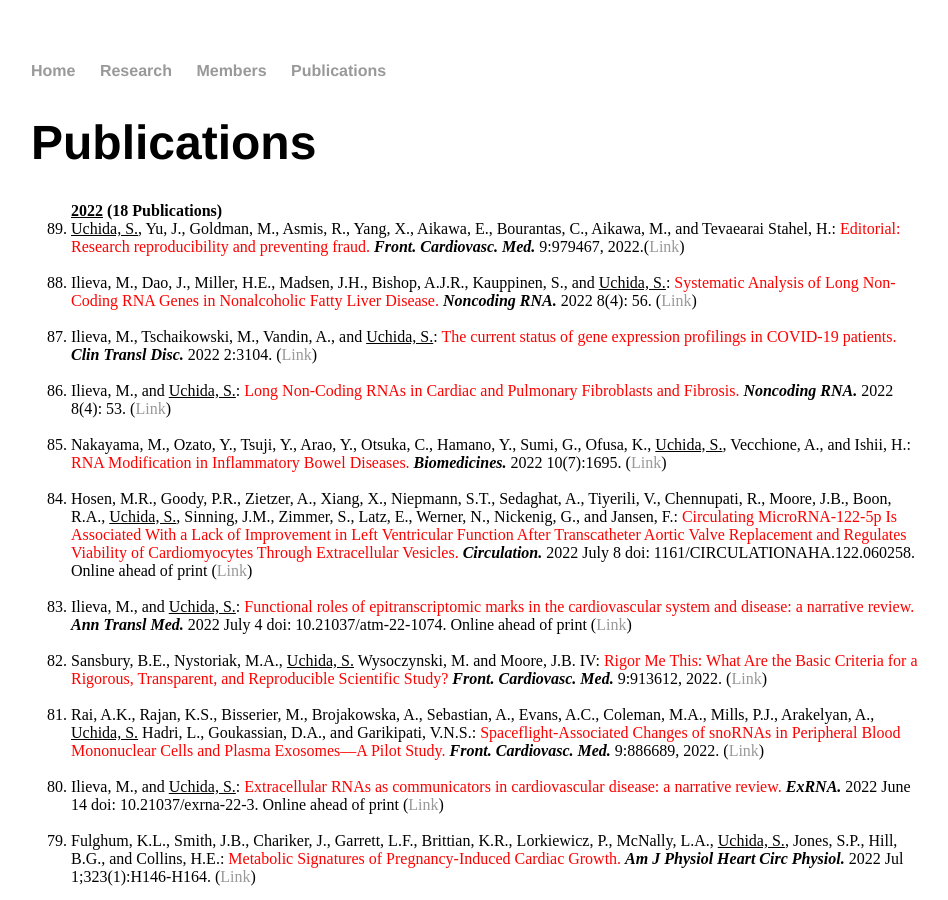
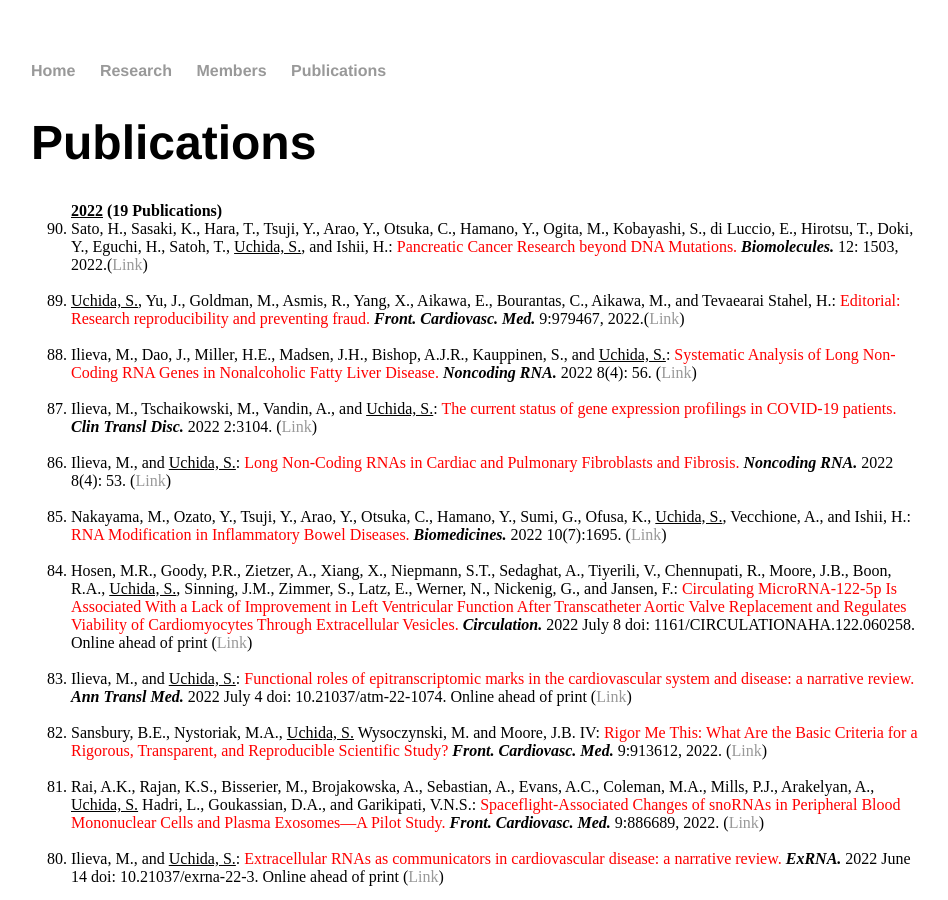
Before and after one commit to heartlncrna/heartlncrna.github.io, a Jekyll site: the page publications/pub_list.html, which Jekyll copies as it is, in a window 1280 px wide and 900 px high. Shown: the whole window, without its empty margins (161-1109 px from the left). Built offline with Jekyll 4.4.1, drawn with Linux system fonts in a browser that asks for light colours.

Commit message:
Update pub_list.html

```diff
--- a/publications/pub_list.html
+++ b/publications/pub_list.html
@@ -27,7 +27,10 @@
 			<p class="Normal">
 			<ol reversed="reversed">
 
-				<strong><u>2022</u>  (18 Publications)</strong>
+				<strong><u>2022</u>  (19 Publications)</strong>
+				<li>	Sato, H., Sasaki, K., Hara, T., Tsuji, Y., Arao, Y., Otsuka, C., Hamano, Y., Ogita, M., Kobayashi, S., di Luccio, E., Hirotsu, T., Doki, Y., Eguchi, H., Satoh, T., <u>Uchida, S.</u>, and Ishii, H.: <font color="red">Pancreatic Cancer Research beyond DNA Mutations.</font> <b><i>Biomolecules. </i></b> 12: 1503, 2022.(<a href="https://www.mdpi.com/2218-273X/12/10/1503">Link</span></a>)</li>
+			<br>
+
 				<li><u>Uchida, S.</u>, Yu, J., Goldman, M., Asmis, R., Yang, X., Aikawa, E., Bourantas, C., Aikawa, M., and Tevaearai Stahel, H.: <font color="red">Editorial: Research reproducibility and preventing fraud.</font> <b><i>Front. Cardiovasc. Med. </i></b> 9:979467, 2022.(<a href="https://www.frontiersin.org/articles/10.3389/fcvm.2022.979467/full?&utm_source=Email_to_authors_&utm_medium=Email&utm_content=T1_11.5e1_author&utm_campaign=Email_publication&field=&journalName=Frontiers_in_Cardiovascular_Medicine&id=979467">Link</span></a>)</li>
 			<br>
 
```
